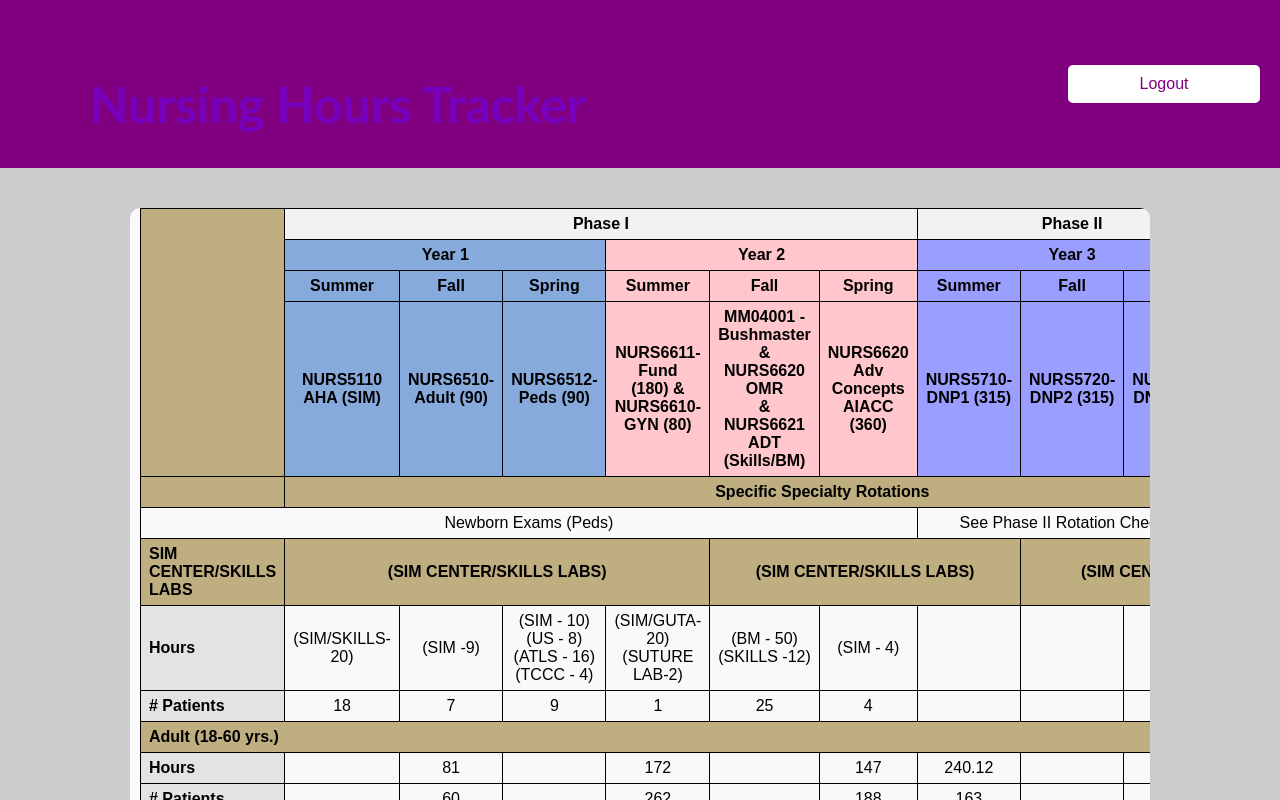
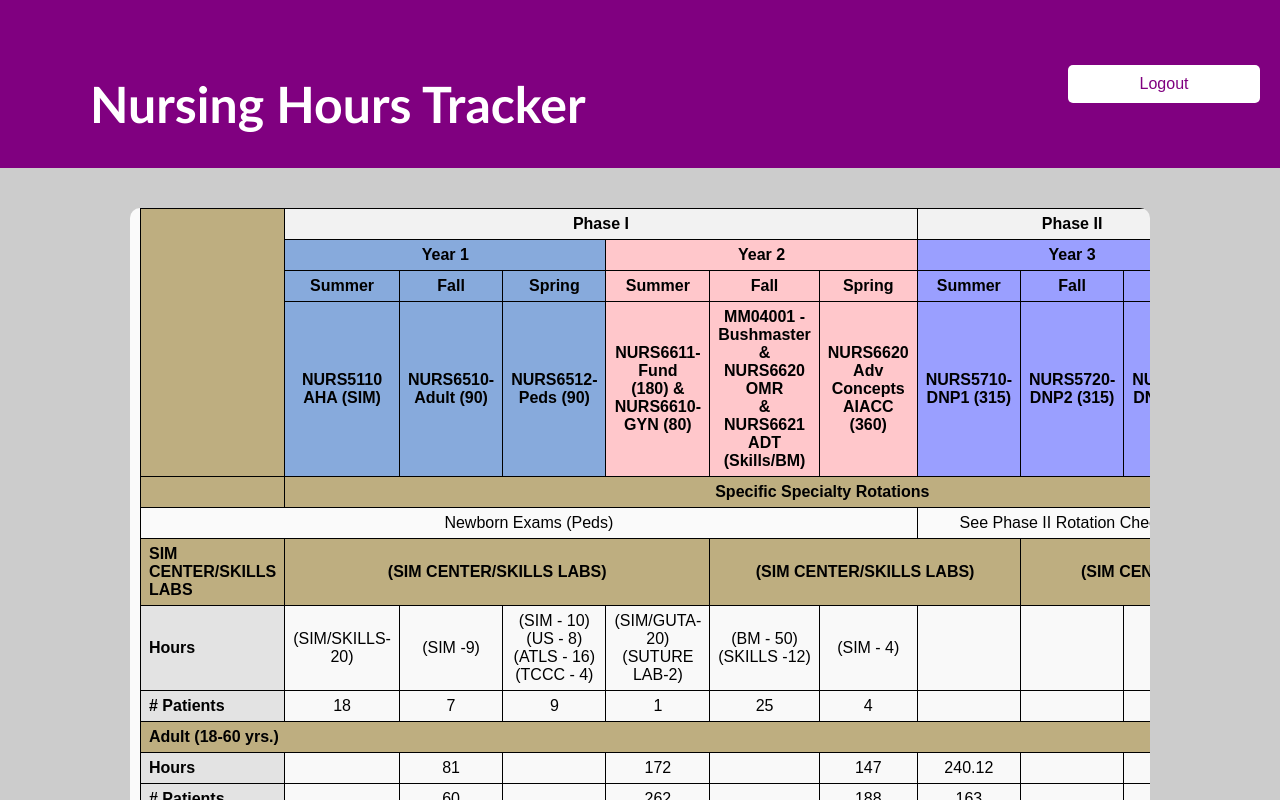
Before and after one commit to peteNeverSleeps/nursing-hours-tracker, a React (Create React App) app in the folder frontend/: page /tracker in a window 1280 px wide. Shown: the top 800 px of the page. Built offline with nearby package versions, Linux system fonts and the light colour scheme; no server answers; sample sign-in values are in the browser's storage.

Commit message:
white lettering

```diff
--- a/frontend/src/components/Tracker.js
+++ b/frontend/src/components/Tracker.js
@@ -92,7 +92,7 @@ function Tracker({ token }) {
     <div className="tracker-container">
       {/* Navbar */}
       <nav className="navbar">
-        <h2>Nursing Hours Tracker</h2>
+        <h2 className="heading-title">Nursing Hours Tracker</h2>
         <button className="logout-button" onClick={() => window.location.href = '/login'}>Logout</button>
       </nav>
 
--- a/frontend/src/styles.css
+++ b/frontend/src/styles.css
@@ -1,3 +1,7 @@
+.heading-title {
+  color: white;
+}
+
 /* === Nursing Hours Tracker Styling === */
 .tracker-container {
 
```
